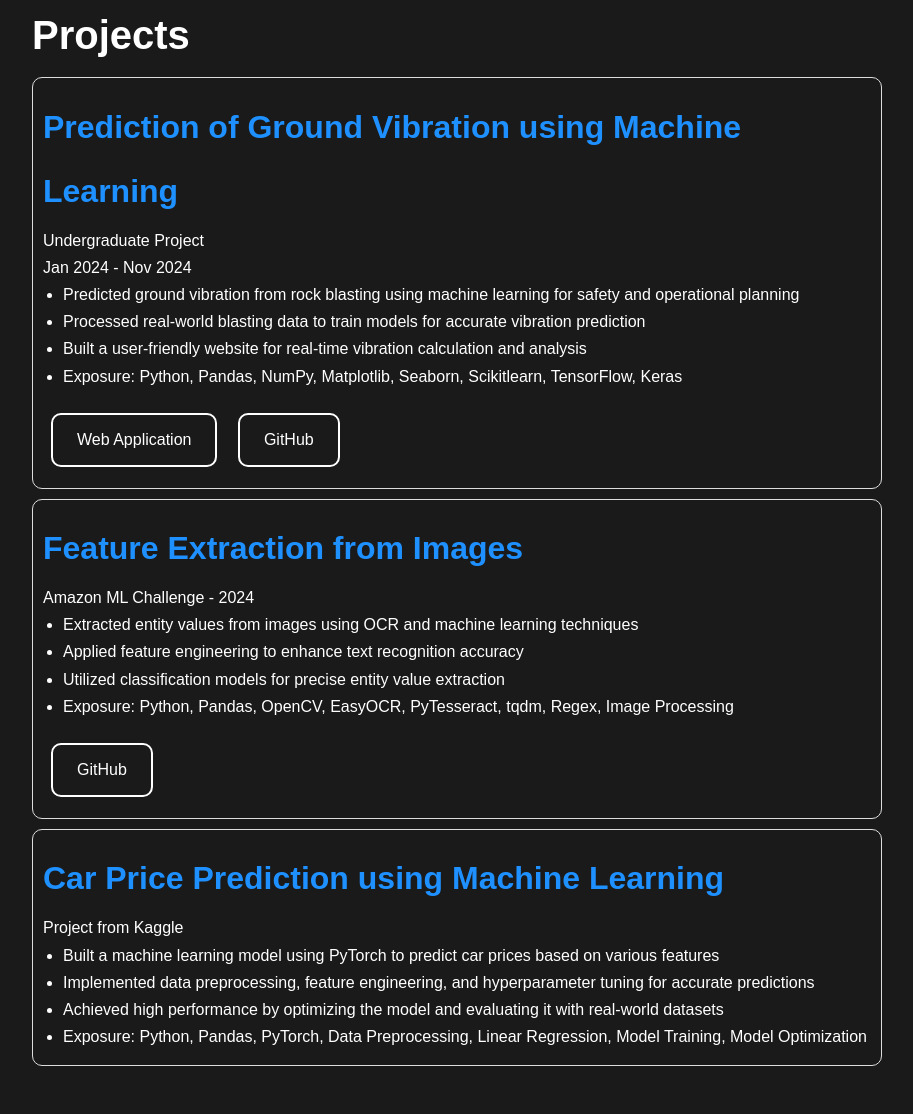
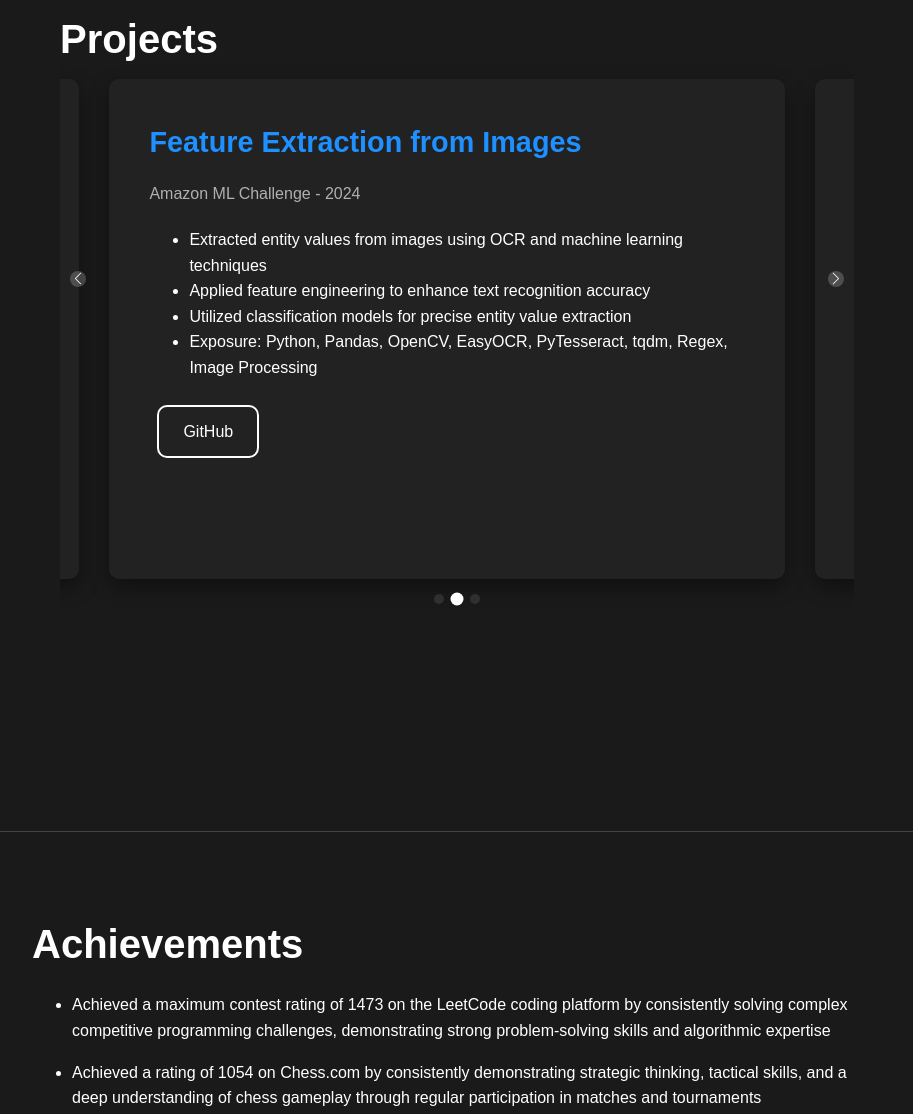
Before and after one commit to sandeepjanapati/sandeepjanapati.github.io, a plain HTML site: page index.html in a window 1280 px wide. Shown: the part 5755-6869 px from the top of the page, without its empty margins (318-1231 px from the left). Drawn offline with nearby package versions, Linux system fonts and the light colour scheme.

Commit message:
added carousel slider to projects section

```diff
--- a/assets/css/styles.css
+++ b/assets/css/styles.css
@@ -12,6 +12,83 @@ body {
     display: flex;
     scroll-behavior: smooth;
 }
+
+.swiper {
+    width: 90%; /* Slightly reduced width for better margins */
+    margin: 0 auto; /* Center the swiper */
+    padding: 40px 0; /* Increased padding for better spacing */
+}
+.swiper-slide {
+    width: 75%;
+    height : 420px;
+    background: #222;
+    border-radius: 10px;
+    box-shadow: 0 8px 20px rgba(0, 0, 0, 0.4); /* More pronounced shadow */
+    padding: 40px;
+    text-align: left;
+    transition: transform 0.3s ease-in-out, box-shadow 0.3s ease-in-out;
+    cursor: grab;
+    margin: 0 10px; /* Consistent margin */
+    overflow: hidden; /* Prevent content from overflowing */
+}
+
+
+.swiper-slide:hover {
+    transform: translateY(-10px); /* More lift on hover */
+    box-shadow: 0 12px 25px rgba(0, 0, 0, 0.5); /* Darker shadow on hover */
+}
+
+.swiper-slide h3 {
+    font-size: 1.8em; /* Slightly larger heading */
+    margin-bottom: 10px;
+}
+
+.swiper-slide h3 a {
+    color: #1e90ff; /* Consistent link color */
+}
+
+.swiper-slide p { /* Style for project description and timeframe */
+    color: #b0b0b0; /* Lighter text color */
+    margin-bottom: 20px;
+}
+.project-title {
+    font-size: 1.6em;
+    font-weight: 600;
+    color: #e0e0e0;
+    margin-bottom: 15px;
+}
+.project-description {
+    font-size: 1em;
+    color: #b0b0b0;
+}
+.swiper-pagination-bullet {
+    background: rgba(255, 255, 255, 0.5);
+    width: 10px;
+    height: 10px;
+    transition: transform 0.3s ease;
+}
+.swiper-pagination-bullet-active {
+    background: #fff;
+    transform: scale(1.3);
+}
+.swiper-button-next, .swiper-button-prev {
+    width: 16px;
+    height: 16px;
+    background: rgba(255, 255, 255, 0.2);
+    border-radius: 50%;
+    display: flex;
+    align-items: center;
+    justify-content: center;
+    transition: background 0.3s ease;
+}
+.swiper-button-next:hover, .swiper-button-prev:hover {
+    background: rgba(255, 255, 255, 0.5);
+}
+.swiper-button-next::after, .swiper-button-prev::after {
+    font-size: 12px;
+    color: #fff;
+}
+
 a {
     color: #1e90ff;
     text-decoration: none;
@@ -676,6 +753,25 @@ footer {
 /* Mobile Styles */
 @media (max-width: 768px) {
 
+    .swiper {
+        width: 100%; /* Full width on mobile */
+        padding: 40px 0; /* Reduced padding */
+    }
+    .swiper-slide {
+        padding: 20px; /* Reduced padding */
+        height: auto; /* Auto height */
+    }
+    .swiper-slide h3 {
+        font-size: 1.5em; /* Smaller heading */
+    }
+    .project-buttons {
+        flex-direction: column; /* Stack buttons vertically */
+        align-items: flex-start; /* Align to the left */
+    }
+    .project-buttons .btn {
+        margin-bottom: 10px; /* Add vertical margin */
+        margin-right: 0; /* Remove horizontal margin */
+    }
 
     .skill-box {
         display: flex;
--- a/assets/js/scripts.js
+++ b/assets/js/scripts.js
@@ -114,6 +114,51 @@ document.addEventListener('DOMContentLoaded', function() {
         window.scrollTo({ top: 0, behavior: 'smooth' });
     });
 
+    var swiper = new Swiper(".mySwiper", {
+        slidesPerView: "auto",
+        spaceBetween: 20,
+        centeredSlides: true,
+        loop: true,
+        pagination: {
+            el: ".swiper-pagination",
+            clickable: true,
+        },
+        navigation: {
+            nextEl: ".swiper-button-next",
+            prevEl: ".swiper-button-prev",
+        },
+        mousewheel: {
+            forceToAxis: true,
+            sensitivity: 1,
+        },
+        grabCursor: true,
+        resistanceRatio: 0.85,
+        freeMode: false,
+        keyboard: {
+            enabled: true,
+            onlyInViewport: true,
+        },
+        autoplay: {
+            delay: 5000,
+            disableOnInteraction: false,
+            pauseOnMouseEnter: true,
+        },
+        on: {
+            touchEnd: function (swiper) {
+                let threshold = swiper.width * 0.2;
+                let diff = swiper.touches.startX - swiper.touches.currentX;
+                if (Math.abs(diff) > threshold) {
+                    if (diff > 0) {
+                        swiper.slideNext();
+                    } else {
+                        swiper.slidePrev();
+                    }
+                } else {
+                    swiper.slideTo(swiper.activeIndex);
+                }
+            }
+        }
+    });
 
     // Smooth scrolling for buttons
     document.querySelectorAll('.btn').forEach(btn => {
--- a/index.html
+++ b/index.html
@@ -5,6 +5,7 @@
     <meta name="viewport" content="width=device-width, initial-scale=1.0">
     <title>Janapati Sandeep | Data Scientist</title>
     <link rel="icon" href="assets/img/favicon.png" type="image/png">
+    <link rel="stylesheet" href="https://cdn.jsdelivr.net/npm/swiper@11/swiper-bundle.min.css" />
     <link rel="stylesheet" href="assets/css/styles.css">
 
     <!-- Google tag (gtag.js) -->
@@ -330,11 +331,11 @@
 
             <section id="projects">
                 <div class="projects-content">
-        <div class="projects">
+                    <div class="swiper mySwiper">
                         <h2>Projects</h2>
-
-            <div class="projects-box">
-                <div class="projects-details">
+                        <div class="swiper-wrapper">
+                            <div class="swiper-slide">
+                                <div class="project-content"> <!--- Added a container for better styling -->
                                     <h3><a href="https://github.com/sandeepjanapati/Ground-Vibration-Calculator" target="_blank">Prediction of Ground Vibration using Machine Learning </a></h3>
                                     <p>Undergraduate Project</p>
                                     <p>Jan 2024 - Nov 2024</p>
@@ -344,15 +345,14 @@
                                         <li>Built a user-friendly website for real-time vibration calculation and analysis</li>
                                         <li>Exposure: Python, Pandas, NumPy, Matplotlib, Seaborn, Scikitlearn, TensorFlow, Keras</li>
                                     </ul>
-                    <div class="buttons">
+                                    <div class="project-buttons"> <!--- Use a consistent class name -->
                                         <a href="https://sandeepjanapati.github.io/Ground-Vibration-Calculator/" class="btn webapp-btn" target="_blank">Web Application</a>
                                         <a href="https://github.com/sandeepjanapati/Ground-Vibration-Calculator" class="btn github-btn" target="_blank">GitHub</a>
                                     </div>
                                 </div>
                             </div>
-
-            <div class="projects-box">
-                <div class="projects-details">
+                            <div class="swiper-slide">
+                                <div class="project-content"> <!--- Added a container for better styling -->
                                     <h3><a href="https://github.com/sandeepjanapati/feature-extraction-from-images" target="_blank">Feature Extraction from Images</a></h3>
                                     <p>Amazon ML Challenge - 2024</p>
                                     <ul>
@@ -361,14 +361,13 @@
                                         <li>Utilized classification models for precise entity value extraction</li>
                                         <li>Exposure: Python, Pandas, OpenCV, EasyOCR, PyTesseract, tqdm, Regex, Image Processing</li>
                                     </ul>
-                    <div class="buttons">
+                                    <div class="project-buttons"> <!--- Use a consistent class name -->
                                         <a href="https://github.com/sandeepjanapati/feature-extraction-from-images" class="btn github-btn" target="_blank">GitHub</a>
                                     </div>
                                 </div>
                             </div>
-
-            <div class="projects-box">
-                <div class="projects-details">
+                            <div class="swiper-slide">
+                                <div class="project-content"> <!--- Added a container for better styling -->
                                     <h3><a>Car Price Prediction using Machine Learning</a></h3>
                                     <p>Project from Kaggle</p>
                                     <ul>
@@ -379,6 +378,12 @@
                                     </ul>
                                 </div>
                             </div>
+
+
+                        </div>
+                        <div class="swiper-pagination"></div>
+                        <div class="swiper-button-next"></div>
+                        <div class="swiper-button-prev"></div>
                     </div>
                 </div>
             </section>
@@ -437,6 +442,7 @@
 
 </section>
 <div>
+    <script src="https://cdn.jsdelivr.net/npm/swiper@11/swiper-bundle.min.js"></script>
     <script src="assets/js/scripts.js"></script>
     <button id="back-to-top" class="back-to-top">↑</button>
 </body>
```
Lines whose indentation alone changed are shown as unchanged.
